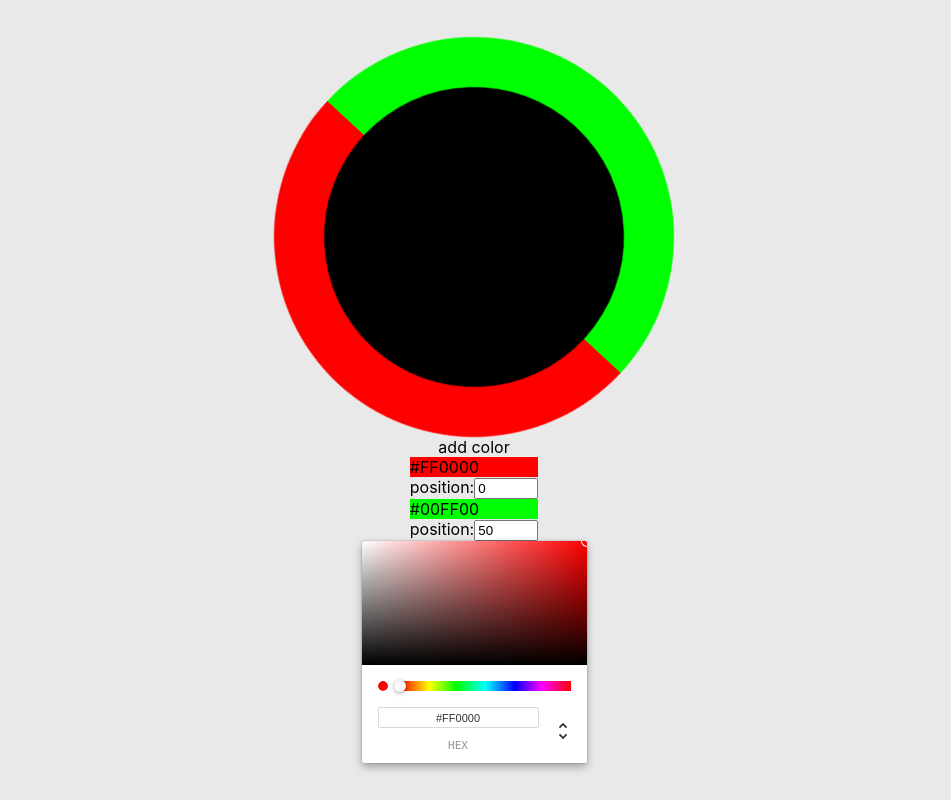
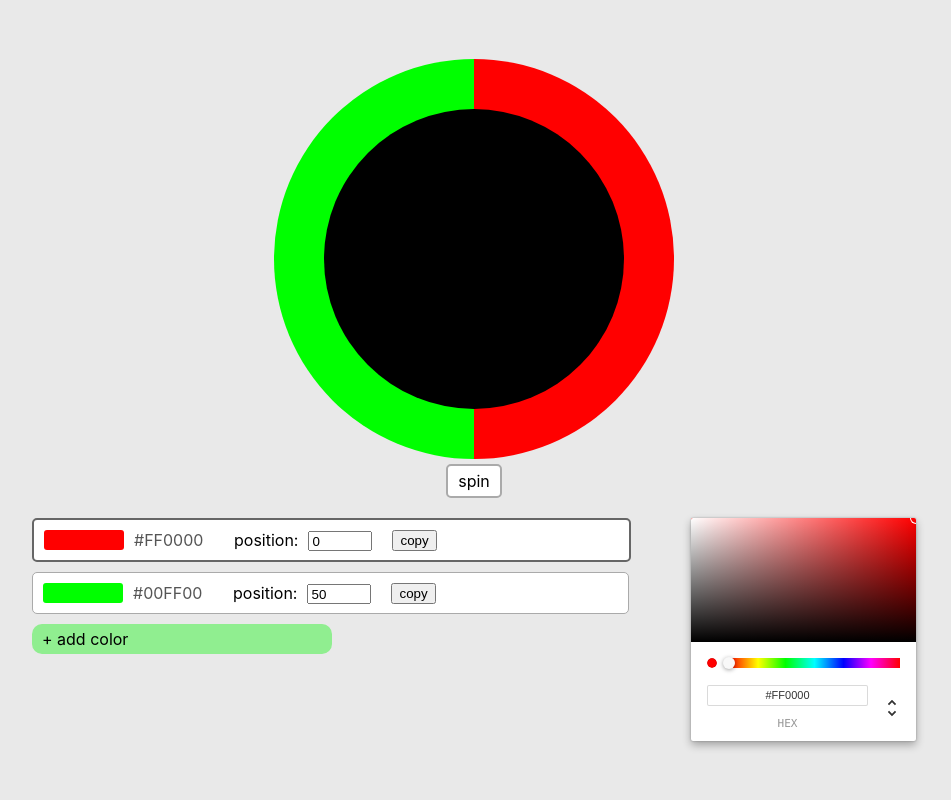
Before and after one commit to edabot/palette-library, a Next.js app: page /wheel in a window 1280 px wide. Shown: the whole page, without its empty margins (166-1117 px from the left). Built offline with nearby package versions, Linux system fonts and the light colour scheme.

Commit message:
more work

```diff
--- a/pages/wheel.js
+++ b/pages/wheel.js
@@ -1,7 +1,7 @@
 import React, { useState } from 'react'
 import styles from '../styles/Wheel.module.css'
 import { wheelStyle } from '../utils/utils'
-import { HuePicker, ChromePicker } from 'react-color'
+import { ChromePicker } from 'react-color'
 
 const defaultColors = [
     {
@@ -21,6 +21,7 @@ const sortColors = (colors) => {
 export default function Wheel() {
     const [colors, setColors] = useState(defaultColors)
     const [pickerIndex, setPickerIndex] = useState(0)
+    const [spinning, setSpinning] = useState(false)
 
     const addColor = () => {
         let colorList = [...colors]
@@ -28,6 +29,14 @@ export default function Wheel() {
         colorList = sortColors(colorList)
         setColors(colorList)
     }
+
+    const copyColor = (color, position) => {
+        let colorList = [...colors]
+        colorList.push({ color, position })
+        colorList = sortColors(colorList)
+        setColors(colorList)
+    }
+
     const updateColor = (color, position, index) => {
         let colorList = [...colors]
         colorList[index] = { color, position }
@@ -39,38 +48,66 @@ export default function Wheel() {
         updateColor(color.hex, colors[pickerIndex].position, pickerIndex)
     }
 
+    const changeSpinning = () => {
+        setSpinning(!spinning)
+    }
+
     return (
         <div className={styles.container}>
             <div
                 className={styles.wheel}
-                style={{ background: wheelStyle(colors) }}
+                style={{
+                    background: wheelStyle(colors),
+                    animation: spinning ? '' : 'x',
+                }}
             >
                 <div className={styles.wheelCenter}></div>
             </div>
-            <div onClick={addColor}>add color</div>
+            <div onClick={changeSpinning} className={styles.spinButton}>
+                spin
+            </div>
 
+            <div className={styles.colorArea}>
+                <div className={styles.colorItemList}>
                     {colors.map((color, index) => {
                         return (
                             <ColorItem
                                 color={color.color}
                                 position={color.position}
                                 index={index}
+                                pickerIndex={pickerIndex}
                                 key={index}
                                 updateColor={updateColor}
                                 setPickerIndex={setPickerIndex}
+                                copyColor={copyColor}
                             />
                         )
                     })}
+                    <div onClick={addColor} className={styles.addColor}>
+                        + add color
+                    </div>
+                </div>
+                <div>
                     <ChromePicker
                         color={colors[pickerIndex].color}
                         onChange={handleChangeComplete}
                         disableAlpha
                     />
                 </div>
+            </div>
+        </div>
     )
 }
 
-const ColorItem = ({ color, position, index, updateColor, setPickerIndex }) => {
+const ColorItem = ({
+    color,
+    position,
+    index,
+    pickerIndex,
+    copyColor,
+    updateColor,
+    setPickerIndex,
+}) => {
     const handlePositionChange = (e) => {
         updateColor(color, e.target.value, index)
     }
@@ -79,16 +116,31 @@ const ColorItem = ({ color, position, index, updateColor, setPickerIndex }) => {
         setPickerIndex(index)
     }
 
+    const handleCopyColor = () => {
+        copyColor(color, position)
+    }
+
+    const style = {}
+
+    if (index === pickerIndex) {
+        style['border'] = `2px solid #666`
+    }
+
     return (
-        <div onClick={handleDivClick}>
         <div
+            onClick={handleDivClick}
+            className={styles.colorItem}
+            style={style}
+        >
+            <div
+                className={styles.colorBox}
                 style={{
                     backgroundColor: color,
                 }}
-            >
-                {color}
-            </div>
-            position:
+            ></div>
+            <div className={styles.colorHex}>{color}</div>
+            <div className={styles.colorInput}>
+                <span>position:</span>
                 <input
                     value={position}
                     type="number"
@@ -97,5 +149,7 @@ const ColorItem = ({ color, position, index, updateColor, setPickerIndex }) => {
                     onChange={handlePositionChange}
                 />
             </div>
+            <button onClick={handleCopyColor}>copy</button>
+        </div>
     )
 }
--- a/styles/Wheel.module.css
+++ b/styles/Wheel.module.css
@@ -38,3 +38,67 @@
     background-color: black;
     border-radius: 50%;
 }
+
+.colorArea {
+    display: flex;
+    flex-direction: row;
+    justify-content: space-between;
+    width: 100%;
+}
+
+.colorItem {
+    width: 90%;
+    height: 30px;
+    padding: 5px 10px;
+    border: 1px solid #aaa;
+    border-radius: 5px;
+    display: flex;
+    flex-direction: row;
+    align-items: center;
+    background-color: white;
+    margin-bottom: 10px;
+    cursor: pointer;
+    box-sizing: content-box;
+}
+
+.colorItem input {
+    height: 20px;
+    margin-right: 20px;
+}
+
+.colorItemList {
+    width: 100%;
+    padding-right: 20px;
+}
+
+.colorBox {
+    border-radius: 3px;
+    height: 20px;
+    width: 80px;
+    margin-right: 10px;
+}
+.colorHex {
+    width: 100px;
+    color: #555;
+}
+
+.colorInput span {
+    margin-right: 10px;
+}
+
+.addColor {
+    padding: 5px 10px;
+    width: 300px;
+    background-color: lightgreen;
+    border-radius: 10px;
+    cursor: pointer;
+}
+
+.spinButton {
+    background-color: white;
+    border: 2px solid #aaa;
+    padding: 5px 10px;
+    border-radius: 5px;
+    margin: 5px 0 20px 0;
+    cursor: pointer;
+}
```
Lines whose indentation alone changed are shown as unchanged.
